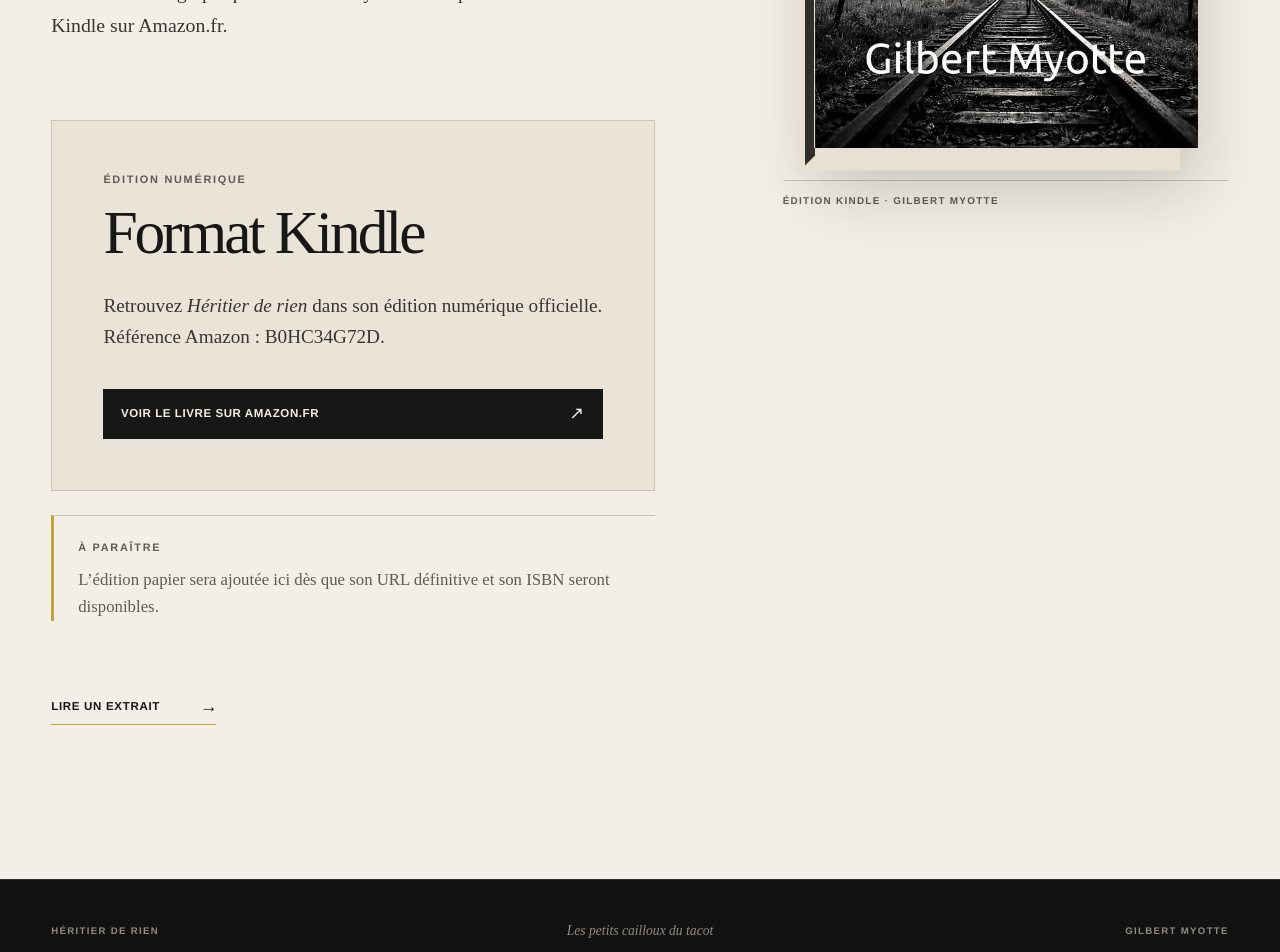
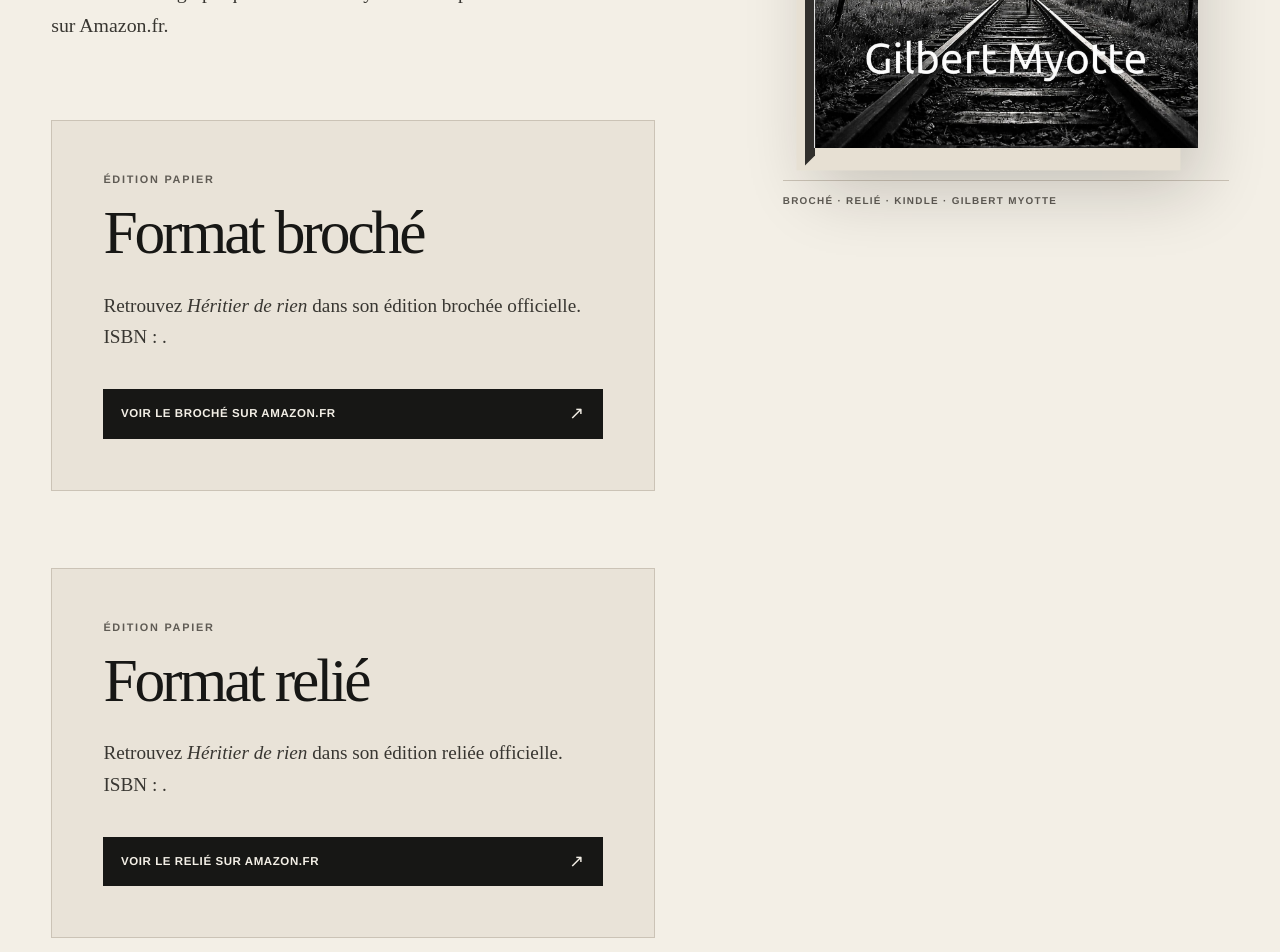
Before and after one commit to thbdmtt/heritier-de-rien, a Next.js app: page /acheter in a window 1280 px wide. Shown: the part 660-1612 px from the top of the page. Built offline with nearby package versions, Linux system fonts and the light colour scheme.

Commit message:
Update page.tsx

```diff
--- a/app/acheter/page.tsx
+++ b/app/acheter/page.tsx
@@ -2,9 +2,13 @@
 import type { Metadata } from "next";
 import Link from "next/link";
 import {
+  AMAZON_HARDCOVER_URL,
   AMAZON_KINDLE_ASIN,
   AMAZON_KINDLE_URL,
+  AMAZON_PAPERBACK_URL,
   AUTHOR_NAME,
+  HARDCOVER_ISBN,
+  PAPERBACK_ISBN,
   authorEntity,
   bookEntity,
   breadcrumbJsonLd,
@@ -17,9 +21,9 @@ import {
 import { LinkArrow } from "../link-arrow";
 import { SiteFooter, SiteHeader } from "../site-chrome";
 
-const title = "Acheter Héritier de rien — Édition Kindle";
+const title = "Acheter Héritier de rien — Broché, relié et Kindle";
 const description =
-  "Achetez Héritier de rien, Les petits cailloux du tacot, de Gilbert Myotte. Le livre est disponible au format Kindle sur Amazon.fr.";
+  "Achetez Héritier de rien, Les petits cailloux du tacot, de Gilbert Myotte. Le livre est disponible en broché, relié et Kindle sur Amazon.fr.";
 
 export const metadata: Metadata = {
   title: { absolute: title },
@@ -76,9 +80,11 @@ export default function BuyPage() {
         type="application/ld+json"
         dangerouslySetInnerHTML={{ __html: jsonLd(structuredData) }}
       />
+
       <a className="skip-link" href="#contenu">
         Aller au contenu
       </a>
+
       <SiteHeader />
 
       <main id="contenu" className="detail-main">
@@ -89,39 +95,88 @@ export default function BuyPage() {
               <span aria-hidden="true">/</span>
               <span>Acheter le livre</span>
             </nav>
-            <p className="eyebrow">Disponible maintenant · Kindle</p>
+
+            <p className="eyebrow">
+              Disponible maintenant · Broché · Relié · Kindle
+            </p>
+
             <h1>Acheter Héritier de rien</h1>
+
             <p className="detail-subtitle">Les petits cailloux du tacot</p>
+
             <p className="detail-lead">
-              Le récit autobiographique de Gilbert Myotte est disponible au
-              format Kindle sur Amazon.fr.
+              Le récit autobiographique de Gilbert Myotte est disponible en
+              trois éditions sur Amazon.fr.
             </p>
+
+            <section
+              className="purchase-card"
+              aria-labelledby="paperback-title"
+            >
+              <p className="eyebrow">Édition papier</p>
+
+              <h2 id="paperback-title">Format broché</h2>
+
+              <p>
+                Retrouvez <i>Héritier de rien</i> dans son édition brochée
+                officielle. ISBN&nbsp;: {PAPERBACK_ISBN}.
+              </p>
+
+              <a
+                className="amazon-link"
+                href={AMAZON_PAPERBACK_URL}
+                target="_blank"
+                rel="noopener noreferrer"
+              >
+                Voir le broché sur Amazon.fr
+                <LinkArrow direction="up-right" />
+              </a>
+            </section>
+
+            <section
+              className="purchase-card"
+              aria-labelledby="hardcover-title"
+            >
+              <p className="eyebrow">Édition papier</p>
+
+              <h2 id="hardcover-title">Format relié</h2>
+
+              <p>
+                Retrouvez <i>Héritier de rien</i> dans son édition reliée
+                officielle. ISBN&nbsp;: {HARDCOVER_ISBN}.
+              </p>
+
+              <a
+                className="amazon-link"
+                href={AMAZON_HARDCOVER_URL}
+                target="_blank"
+                rel="noopener noreferrer"
+              >
+                Voir le relié sur Amazon.fr
+                <LinkArrow direction="up-right" />
+              </a>
+            </section>
 
             <section className="purchase-card" aria-labelledby="kindle-title">
               <p className="eyebrow">Édition numérique</p>
+
               <h2 id="kindle-title">Format Kindle</h2>
+
               <p>
                 Retrouvez <i>Héritier de rien</i> dans son édition numérique
                 officielle. Référence Amazon&nbsp;: {AMAZON_KINDLE_ASIN}.
               </p>
+
               <a
                 className="amazon-link"
                 href={AMAZON_KINDLE_URL}
                 target="_blank"
                 rel="noopener noreferrer"
               >
-                Voir le livre sur Amazon.fr
+                Voir le Kindle sur Amazon.fr
                 <LinkArrow direction="up-right" />
               </a>
             </section>
-
-            <aside className="paperback-note">
-              <p className="eyebrow">À paraître</p>
-              <p>
-                L’édition papier sera ajoutée ici dès que son URL définitive et
-                son ISBN seront disponibles.
-              </p>
-            </aside>
 
             <Link className="detail-cta" href="/extrait/">
               Lire un extrait <LinkArrow />
@@ -131,6 +186,7 @@ export default function BuyPage() {
           <figure className="detail-visual">
             <div className="book-object">
               <span className="book-edge" aria-hidden="true" />
+
               <img
                 src="/images/heritier-de-rien-couverture.jpg"
                 alt={`Couverture du livre Héritier de rien, Les petits cailloux du tacot, de ${AUTHOR_NAME}`}
@@ -139,7 +195,10 @@ export default function BuyPage() {
                 fetchPriority="high"
               />
             </div>
-            <figcaption>Édition Kindle · Gilbert Myotte</figcaption>
+
+            <figcaption>
+              Broché · Relié · Kindle · Gilbert Myotte
+            </figcaption>
           </figure>
         </article>
       </main>
```
